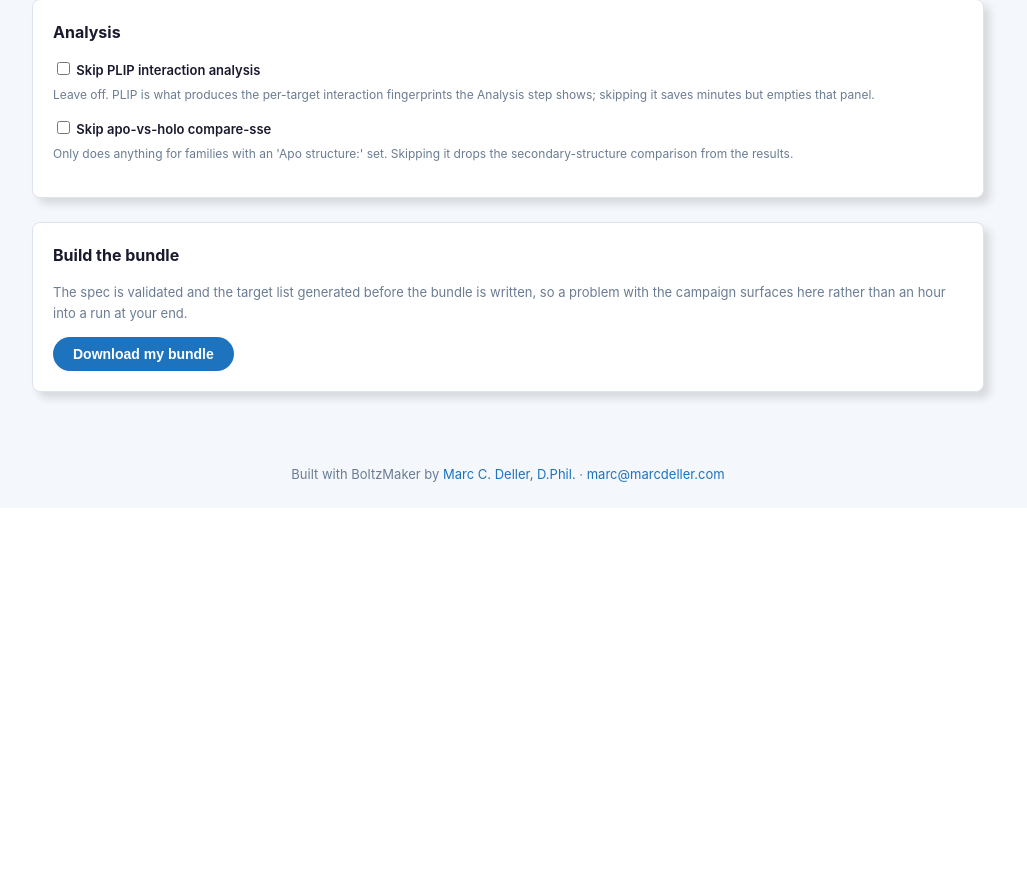
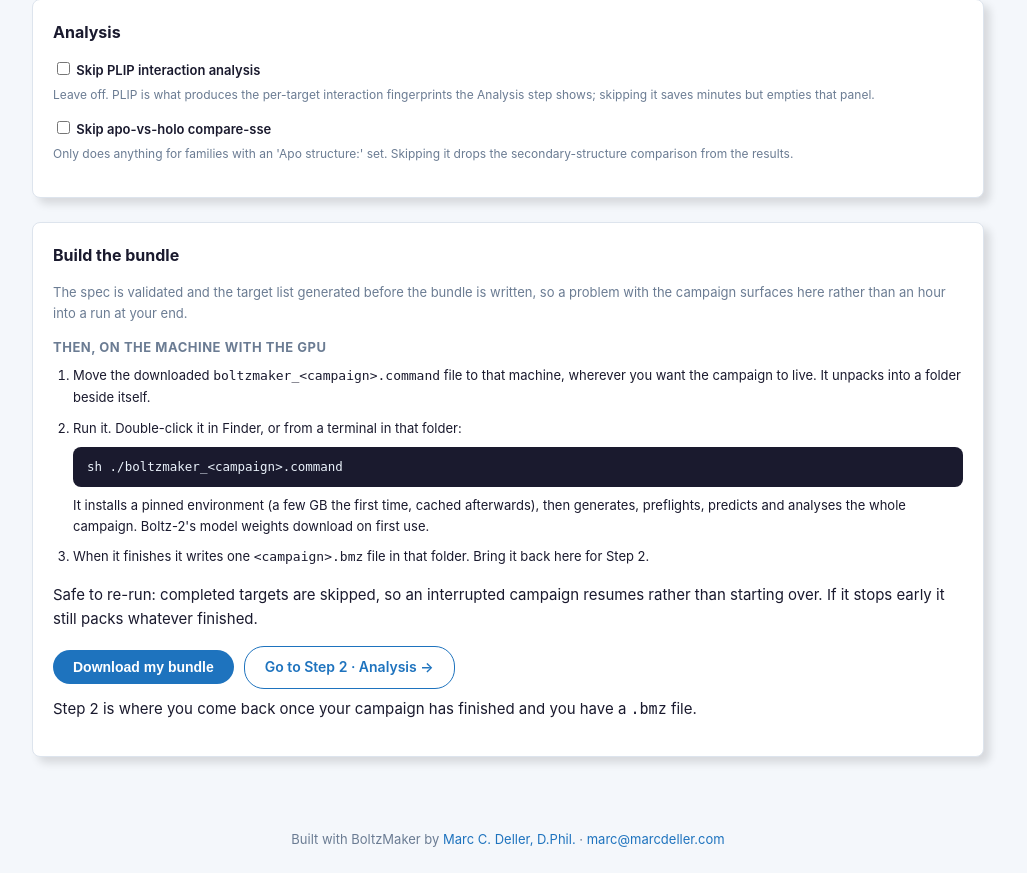
Before and after one commit to bellcheddar/BoltzMaker, a Flask app: page /auto/prepare in a window 1280 px wide. Shown: the part 3301-4174 px from the top of the page, without its empty margins (132-1159 px from the left). Before the commit the page ends 3783 px from the top, so only its background shows below. Run offline with Flask 3, Linux system fonts and the light colour scheme; some libraries are stand-ins or nearby versions.

Commit message:
Prepare page: proteins first, how to run the bundle, and a route to Step 2
Three UI changes, plus the shell-portability fix one of them turned up.

Proteins now sit above Partners. Proteins are the required block and the thing
the campaign is about, whereas partners are optional chains referenced from a
protein. The partner hint moved with it -- it read "co-folded chains your
proteins can reference below" while sitting above the proteins, and that
direction is now the other way round. This is in the shared include, so
Stepwise Mode's wizard gets the same order.

"Build the bundle" now explains what to do with the file: move it to the GPU
machine, run it (double-click, or `sh ./boltzmaker_<campaign>.command`), and
bring back the one .bmz it writes. Plus a "Go to Step 2, Analysis" button beside
the download, for the return trip once a campaign has finished.

Documenting `sh` meant making it true. The extractor opens with `set -o
pipefail` and uses BASH_SOURCE, so `sh ./file.command` worked on macOS -- where
/bin/sh IS bash -- and died on the second line on any Linux box, where /bin/sh
is usually dash: "Illegal option -o pipefail". Both generated scripts now
re-exec themselves under bash if started by another shell, using only POSIX
constructs above that point. Verified by actually running the bundle under sh,
bash, dash, zsh and ksh with its final step stubbed; the test fails on three of
those five if the guard is removed.

The bundle filename is now derived once in the template context instead of being
formatted separately in the assembler, so the name in the bundle's own README
cannot drift from the name of the file it is describing.

Co-Authored-By: Claude Opus 5 <noreply@anthropic.com>
Claude-Session: https://claude.ai/code/session_013Berx5YBoFWtvXMTRmrJd9

```diff
--- a/web/boltzmaker_web/bundle.py
+++ b/web/boltzmaker_web/bundle.py
@@ -116,6 +116,7 @@ def build_context(campaign_name: str, cfg: dict[str, Any], target_count: int) ->
         "cli_args": opts.to_cli_args(cfg),
         "cli_lines": opts.to_cli_lines(cfg),
         "results_filename": f"{slug}.bmz",
+        "bundle_filename": f"boltzmaker_{slug}.command",
         "bmz_version": BMZ_VERSION,
     }
 
@@ -147,8 +148,19 @@ _EXTRACTOR = """#!/usr/bin/env bash
 # BoltzMaker campaign bundle: {campaign_name}
 # Prepared at {site_url} on {created}
 #
-# Self-extracting. Double-click it on macOS, or run `bash {filename}` anywhere.
+# Self-extracting. Double-click it on macOS, or run it from a terminal:
+#     sh ./{filename}
 # It unpacks into ./{slug}/ next to itself and starts the campaign.
+
+# Re-exec under bash when started by a shell that is not bash. This is what makes
+# `sh ./{filename}` work everywhere rather than only on macOS: macOS /bin/sh IS
+# bash, so it happens to work there, but on most Linux distributions /bin/sh is
+# dash, which has no `set -o pipefail` and no BASH_SOURCE -- the script would die
+# on its second line with "Illegal option -o pipefail". Everything above this
+# point must stay POSIX, so the guard uses [ ] and $0 rather than [[ ]].
+if [ -z "${{BASH_VERSION:-}}" ]; then
+  exec bash "$0" "$@"
+fi
 set -euo pipefail
 
 DIR="$(cd "$(dirname "${{BASH_SOURCE[0]}}")" && pwd)"
@@ -211,7 +223,7 @@ def build(campaign_name: str, md_text: str, cfg: dict[str, Any], target_count: i
 
     payload = base64.b64encode(_pack(files))
     slug = context["campaign_slug"]
-    filename = f"boltzmaker_{slug}.command"
+    filename = context["bundle_filename"]
 
     header = _EXTRACTOR.format(
         campaign_name=campaign_name, site_url=SITE_URL, created=context["created"],
--- a/web/boltzmaker_web/runtime/run_campaign.sh.j2
+++ b/web/boltzmaker_web/runtime/run_campaign.sh.j2
@@ -7,6 +7,12 @@
 #
 # Safe to re-run. `run` is idempotent -- targets that already have a complete
 # prediction are skipped, so an interrupted campaign resumes where it stopped.
+
+# Same guard as the bundle that unpacked this: someone running `sh ./run_campaign.sh`
+# on a Linux box would otherwise hit dash and fail on the next line.
+if [ -z "${BASH_VERSION:-}" ]; then
+  exec bash "$0" "$@"
+fi
 set -euo pipefail
 
 cd "$(dirname "${BASH_SOURCE[0]}")"
--- a/web/static/css/brand.css
+++ b/web/static/css/brand.css
@@ -149,6 +149,16 @@ img, canvas { max-width: 100%; height: auto; }
 .md-alert-error pre { white-space: pre-wrap; word-break: break-word; margin: 6px 0 0; font-size: 12px; }
 .md-alert-success { background: #e6fbf3; border: 1px solid var(--md-accent-green); color: #0a6b4c; }
 
+/* ---- prepare: run instructions ---- */
+.md-steps-list { font-size: 13px; padding-left: 20px; margin: 0 0 12px; }
+.md-steps-list li { margin-bottom: 10px; }
+.md-cmd {
+  background: var(--md-text); color: #eaf2fb; border-radius: var(--md-radius);
+  padding: 10px 14px; margin: 8px 0; font-family: 'Roboto Mono', monospace; font-size: 12.5px;
+  overflow-x: auto; white-space: pre;
+}
+.md-button-row { display: flex; gap: 10px; flex-wrap: wrap; align-items: center; }
+
 /* ---- analysis explorer ---- */
 .md-stat-row { display: flex; gap: 28px; flex-wrap: wrap; margin-top: 14px; }
 .md-stat { display: flex; flex-direction: column; }
--- a/web/templates/_wizard_fields.html
+++ b/web/templates/_wizard_fields.html
@@ -15,15 +15,15 @@
   </div>
 
   <div class="md-card">
-    <h2>Partners <span class="md-hint">(optional &mdash; co-folded chains your proteins can reference below)</span></h2>
-    <div id="partner-rows"></div>
-    <button type="button" class="md-add-row-btn" id="add-partner">+ Add partner</button>
+    <h2>Proteins <span class="md-hint">(at least one required)</span></h2>
+    <div id="protein-rows"></div>
+    <button type="button" class="md-add-row-btn" id="add-protein">+ Add protein</button>
   </div>
 
   <div class="md-card">
-    <h2>Proteins <span class="md-hint">(at least one required)</span></h2>
-    <div id="protein-rows"></div>
-    <button type="button" class="md-add-row-btn" id="add-protein">+ Add protein</button>
+    <h2>Partners <span class="md-hint">(optional &mdash; co-folded chains the proteins above can reference)</span></h2>
+    <div id="partner-rows"></div>
+    <button type="button" class="md-add-row-btn" id="add-partner">+ Add partner</button>
   </div>
 
   <div class="md-card">
--- a/web/templates/auto_prepare.html
+++ b/web/templates/auto_prepare.html
@@ -65,7 +65,32 @@
       The spec is validated and the target list generated before the bundle is written, so a
       problem with the campaign surfaces here rather than an hour into a run at your end.
     </p>
-    <button type="submit" class="md-btn">Download my bundle</button>
+
+    <h3 class="md-sub">Then, on the machine with the GPU</h3>
+    <ol class="md-steps-list">
+      <li>Move the downloaded <code>boltzmaker_&lt;campaign&gt;.command</code> file to that machine,
+          wherever you want the campaign to live. It unpacks into a folder beside itself.</li>
+      <li>Run it. Double-click it in Finder, or from a terminal in that folder:
+          <pre class="md-cmd">sh ./boltzmaker_&lt;campaign&gt;.command</pre>
+          It installs a pinned environment (a few GB the first time, cached afterwards), then
+          generates, preflights, predicts and analyses the whole campaign. Boltz-2's model
+          weights download on first use.</li>
+      <li>When it finishes it writes one <code>&lt;campaign&gt;.bmz</code> file in that folder.
+          Bring it back here for Step 2.</li>
+    </ol>
+    <p class="md-hint">
+      Safe to re-run: completed targets are skipped, so an interrupted campaign resumes rather
+      than starting over. If it stops early it still packs whatever finished.
+    </p>
+
+    <div class="md-button-row">
+      <button type="submit" class="md-btn">Download my bundle</button>
+      <a class="md-btn md-btn-secondary" href="/auto/analysis">Go to Step 2 &middot; Analysis &rarr;</a>
+    </div>
+    <p class="md-hint" style="margin-top:8px">
+      Step 2 is where you come back once your campaign has finished and you have a
+      <code>.bmz</code> file.
+    </p>
   </div>
 </form>
 {% endblock %}
```
Also changed, not shown: tests/test_web_auto.py (+29 -0 lines), web/boltzmaker_web/runtime/README.md.j2 (+7 -0 lines), README.md.
